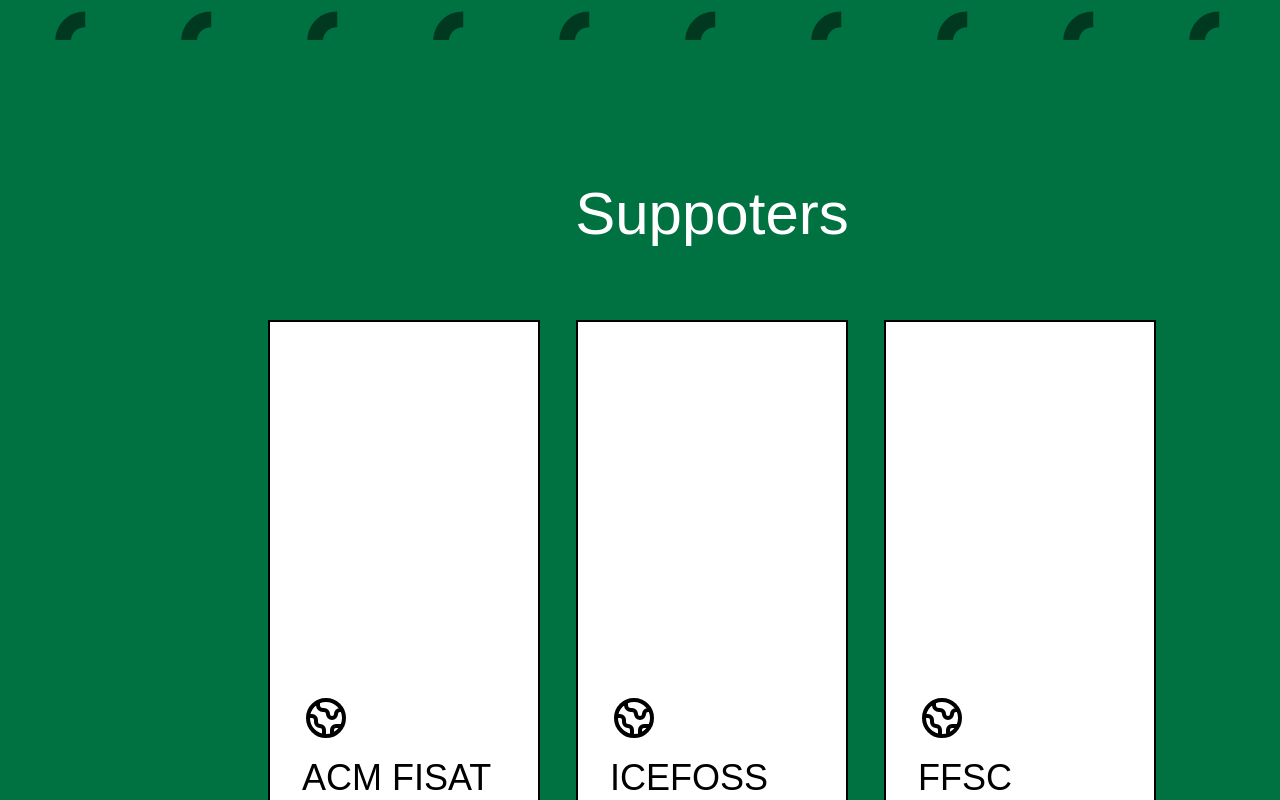
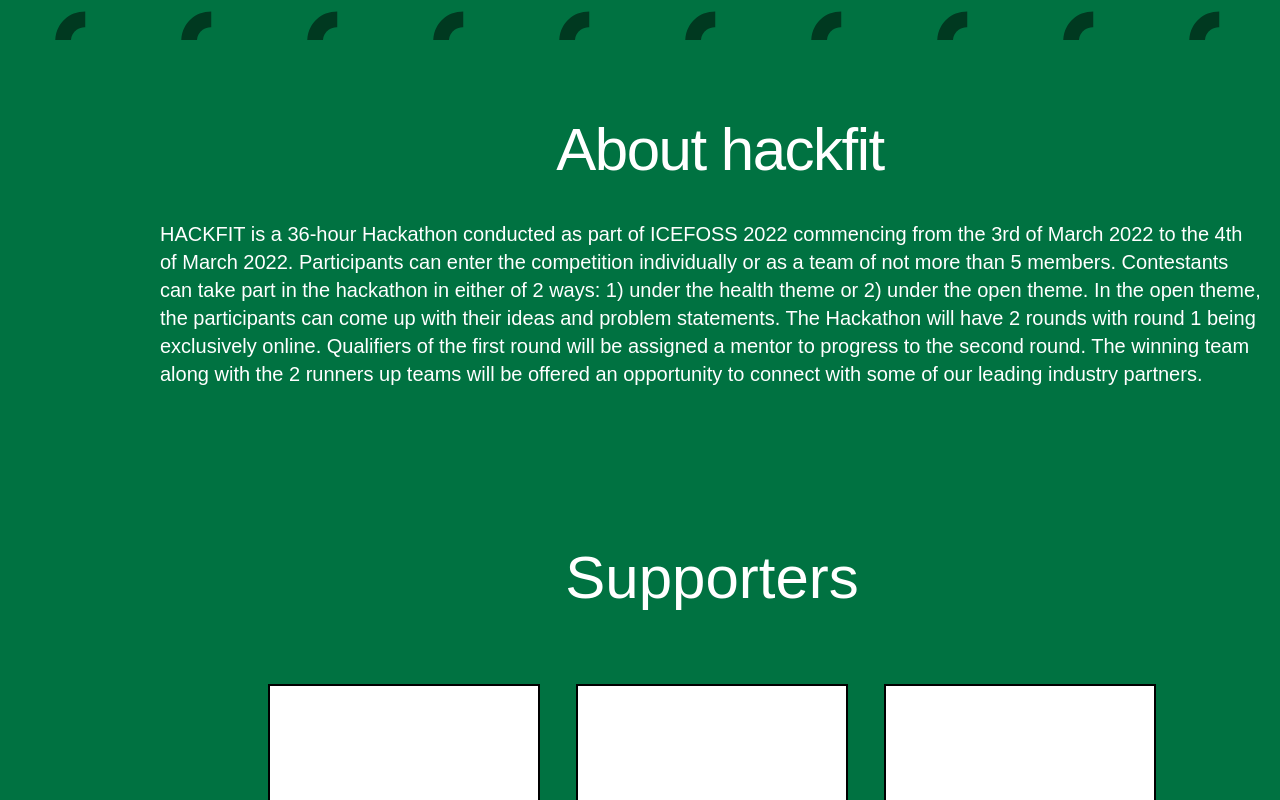
Before and after one commit to ICEFOSS/hackfit, a React (Create React App) app: page / in a window 1280 px wide. Shown: the part 760-1560 px from the top of the page. Built offline with nearby package versions, Linux system fonts and the light colour scheme.

Commit message:
changed location of about page

```diff
--- a/src/App.js
+++ b/src/App.js
@@ -14,8 +14,8 @@ const App = () => {
     <div className="font-sans text-white bg-brochgreen">
       <Nav />
       <Landing />
+      <About />
       <Supported />
-      <About />
       <Prizes />
       <Speaker />
       <Schedule />
--- a/src/components/supported.js
+++ b/src/components/supported.js
@@ -5,7 +5,7 @@ export default function Supported() {
       id="Supporters">
       <div className="bg-brochgreen mx-auto px-5 lg:px-20">
         <h1 className="mx-6 font-pixe text-center text-white text-5xl md:text-6xl sm:text-center sm:mx-0">
-          Suppoters
+          Supporters
         </h1>
         <div className="mt-16 justify-center text-black flex flex-wrap flex-row md:flex-row-mx-1 gap-5">
 
```
